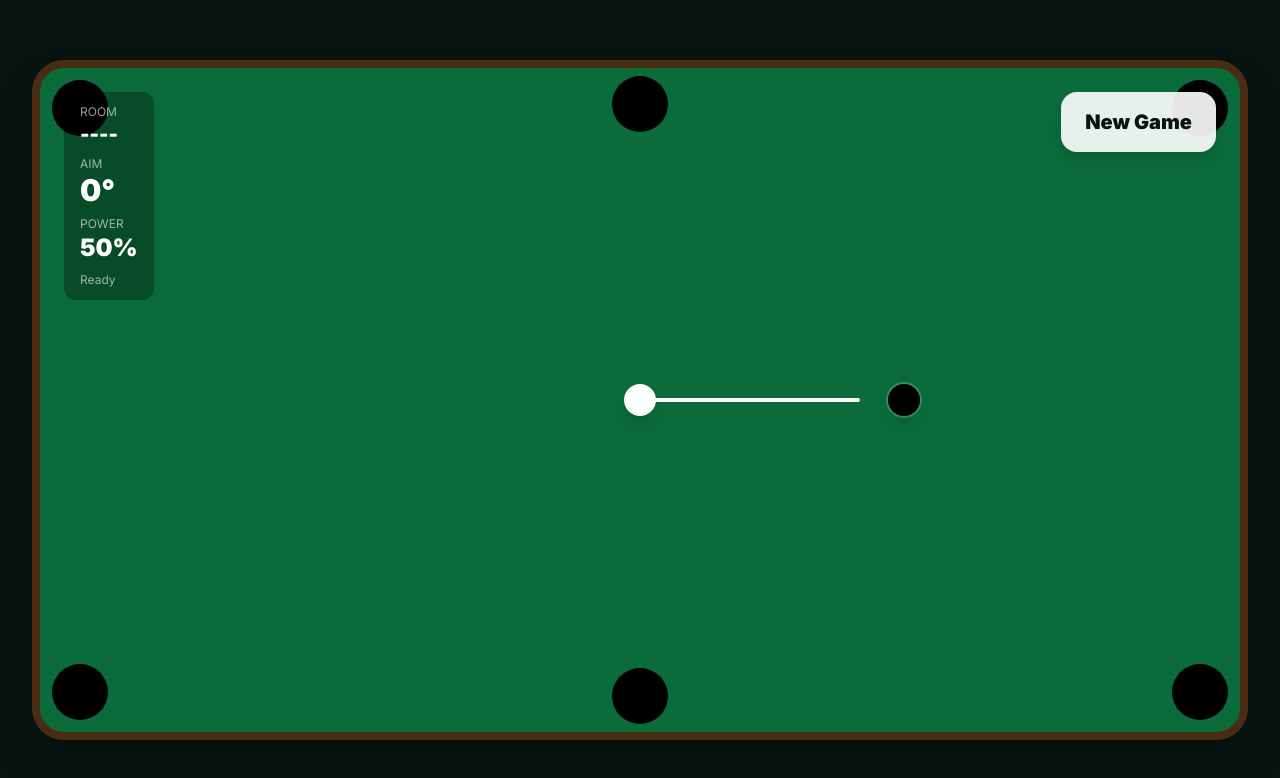
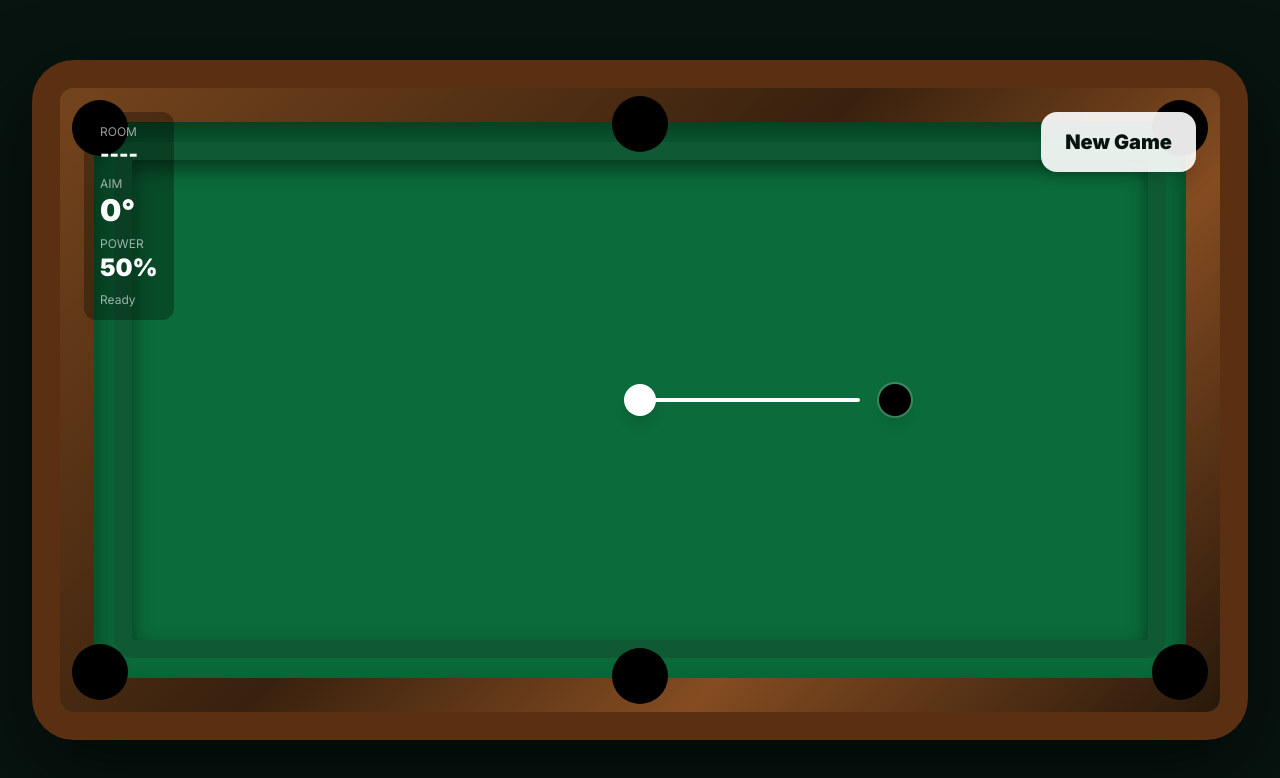
Before and after one commit to IrishDec/heiyu-digital, a Next.js app: page /pool/game in a window 1280 px wide. Shown: the top 778 px of the page. Built offline with nearby package versions, Linux system fonts and the light colour scheme; no server answers.

Commit message:
Improve pool table wood and cushion styling

```diff
--- a/app/pool/game/page.tsx
+++ b/app/pool/game/page.tsx
@@ -178,7 +178,15 @@ useEffect(() => {
 
   return (
     <main className="flex min-h-screen items-center justify-center bg-[#07140f] p-8">
-      <div className="relative aspect-[1000/560] w-full max-w-7xl overflow-hidden rounded-[32px] border-8 border-[#4a2c12] bg-[#0b6b3a] shadow-2xl">
+      <div className="relative aspect-[1000/560] w-full max-w-7xl overflow-hidden rounded-[42px] border-[28px] border-[#5a2f12] bg-[#0b6b3a] shadow-[0_30px_80px_rgba(0,0,0,0.55)]">
+      {/* Felt texture overlay */}
+<div className="pointer-events-none absolute inset-0 bg-[radial-gradient(circle_at_center,rgba(255,255,255,0.10),transparent_55%)]" />
+<div className="pointer-events-none absolute inset-0 bg-[linear-gradient(90deg,rgba(255,255,255,0.04)_1px,transparent_1px)] bg-[length:18px_18px] opacity-20" />
+
+{/* Inner cushion */}
+<div className="pointer-events-none absolute inset-0 bg-[linear-gradient(135deg,#7a421b,#3b1d0b_45%,#8a4a1f_70%,#2a1408)] opacity-95" />
+<div className="pointer-events-none absolute inset-[34px] rounded-[26px] bg-[#0b6b3a] shadow-[inset_0_18px_35px_rgba(0,0,0,0.45)]" />
+<div className="pointer-events-none absolute inset-[54px] rounded-[20px] border-[18px] border-[#0f5a34] shadow-[inset_0_8px_20px_rgba(0,0,0,0.45)]" />
       {/* Pockets */}
 <div className="absolute left-3 top-3 h-14 w-14 rounded-full bg-black shadow-inner" />
 <div className="absolute left-1/2 top-2 h-14 w-14 -translate-x-1/2 rounded-full bg-black shadow-inner" />
```
